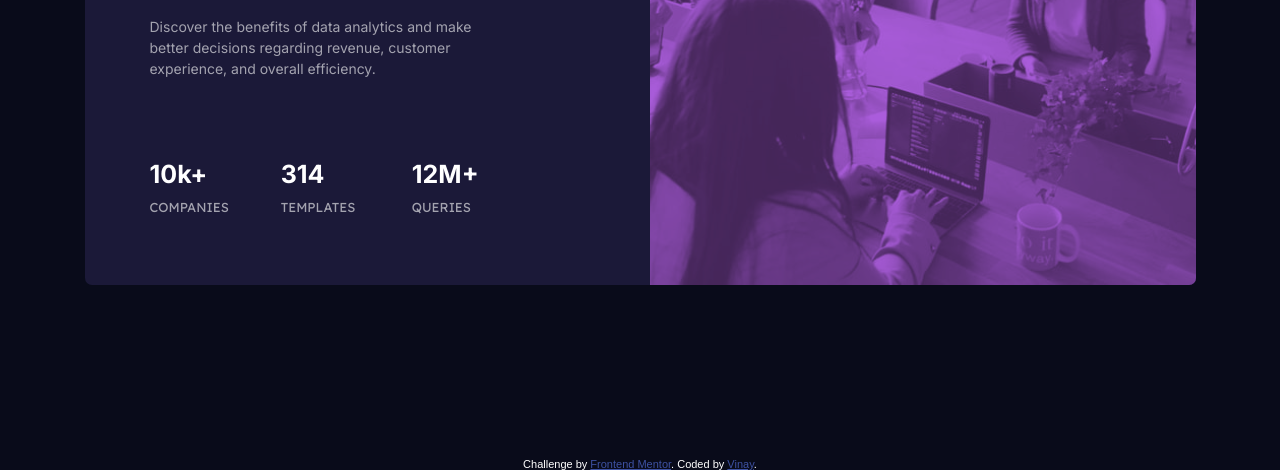
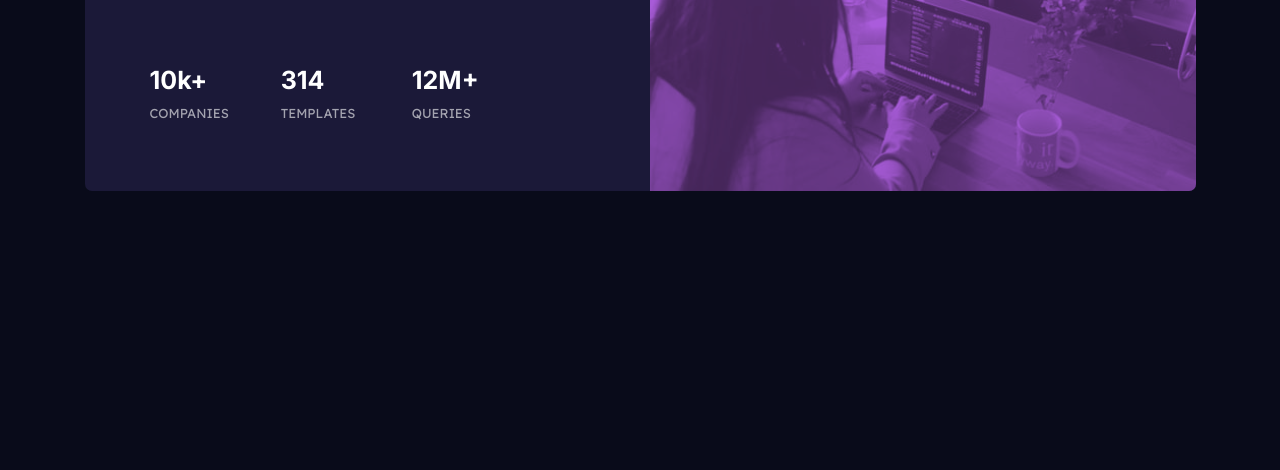
Before and after one commit to vinaykotturi/stats-card-componet, a plain HTML site: page index.html in a window 1280 px wide. Shown: the part 342-812 px from the top of the page. Drawn offline with Linux system fonts and the light colour scheme.

Commit message:
edited style page

```diff
--- a/css/style.css
+++ b/css/style.css
@@ -26,14 +26,15 @@ html {
 }
 body {
     font-size: 100%;
-    font-family: sans-serif;
+    font-family: var(--inter);
     background-color: var(--VeryDarkBlue);
-    padding: 0px 20px 0px 20px;
+    padding: 80px 20px 50px 20px;
 }
 
 p,a {
     color: var(--white);
 }
+
 /* utilities */
 .grid-2 {
     display: grid;
@@ -47,7 +48,7 @@ p,a {
 }
 .flex {
     display: flex;
-    flex-direction: row;
+    /* flex-direction: row; */
     justify-content: center;
     align-items: center;
 }
@@ -55,15 +56,11 @@ p,a {
 .container {
     width: 100%;
     max-width: 1111px;
-    /* min-width: 375px; */
-    margin: auto;
+    min-width: 275px;
+    margin: 0 auto;
 }
 
 /* page style */
-
-.card__com {
-    height: 100vh;
-}
 
 .main__card {
     position: relative;
--- a/index.html
+++ b/index.html
@@ -19,7 +19,7 @@
 </head>
 <body>
 
-  <div class="card__com flex">
+  <div class="card__com">
     <div class="container">
       <div class="main__card grid-2">
         <div class="card__content">
@@ -51,9 +51,9 @@
 
 
 
-  <div class="attribution">
+  <!-- <div class="attribution">
     Challenge by <a href="https://www.frontendmentor.io?ref=challenge" target="_blank">Frontend Mentor</a>.
     Coded by <a href="#">Vinay</a>.
-  </div>
+  </div> -->
 </body>
 </html>
```
